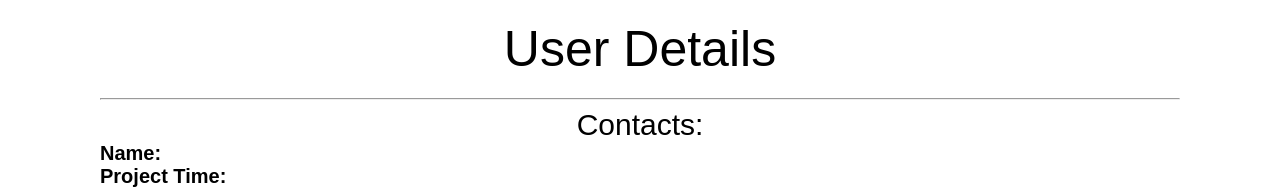
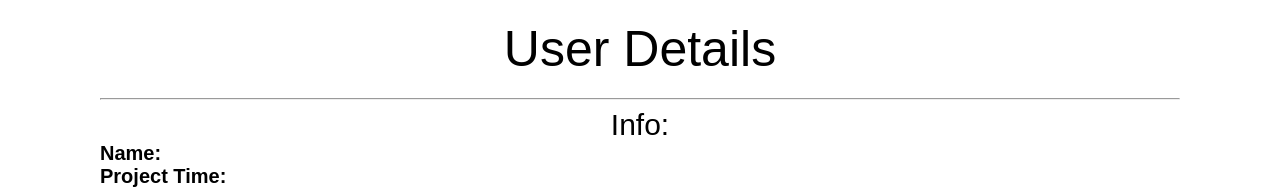
Before and after one commit to gregorykafanov/time-tracker-app-js, a React (Create React App) app: page /details in a window 1280 px wide. Shown: the top 190 px of the page. Built offline with nearby package versions, Linux system fonts and the light colour scheme.

Commit message:
Small updates

```diff
--- a/src/components/SHARED/InfoPopup/index.jsx
+++ b/src/components/SHARED/InfoPopup/index.jsx
@@ -4,15 +4,19 @@ import { Body, Button, Footer, Frame, Header, Wrapper } from './styled';
 export default function InfoPopup({ message }) {
   const [, setIsInfoPopupOpened] = useIsMessagePopupOpenedCTX();
 
+  const onClosePopupHandler = () => {
+    setIsInfoPopupOpened(false);
+  };
+
   return (
-    <Wrapper onClick={() => setIsInfoPopupOpened(false)}>
+    <Wrapper onClick={onClosePopupHandler}>
       <Frame onClick={e => e.stopPropagation()}>
         <Header>Application Message</Header>
 
         <Body>{message}</Body>
 
         <Footer>
-          <Button color="#ffbaba" onClick={() => setIsInfoPopupOpened(false)}>
+          <Button color="#ffbaba" onClick={onClosePopupHandler}>
             &#10005;
           </Button>
         </Footer>
--- a/src/pages/details/index.jsx
+++ b/src/pages/details/index.jsx
@@ -15,7 +15,7 @@ export default function Details() {
       <Header>User Details</Header>
       <hr />
 
-      <Title>Contacts:</Title>
+      <Title>Info:</Title>
       <div>
         <RecordKey>Name:</RecordKey> {user?.name}
       </div>
```
